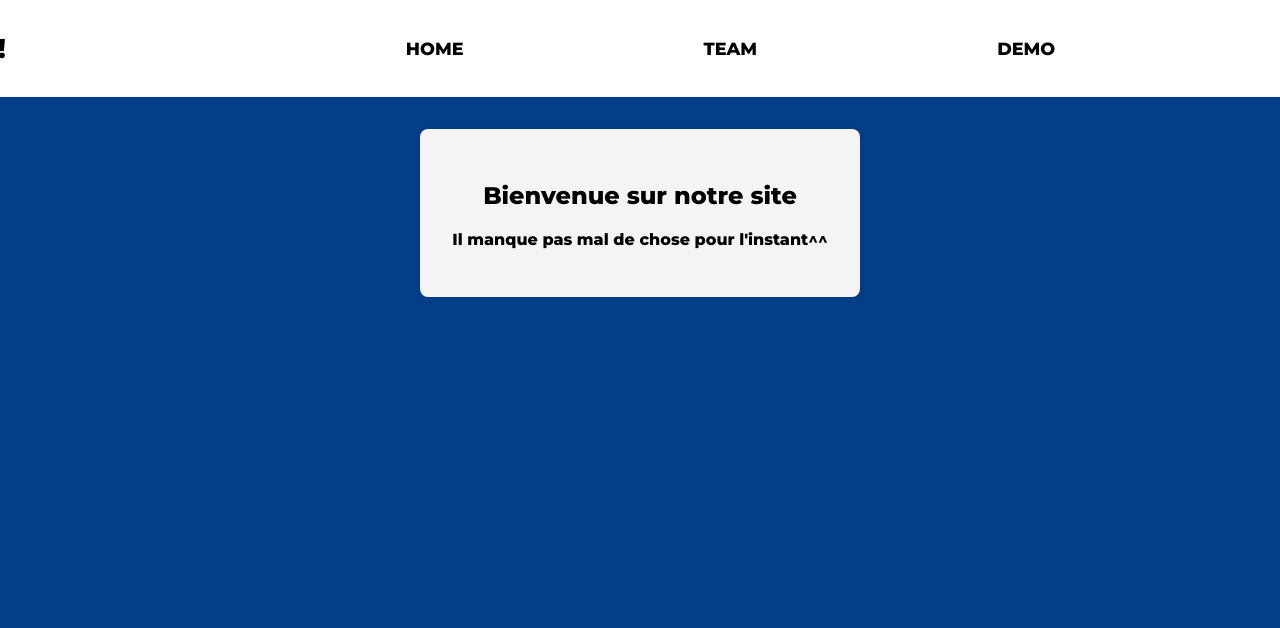
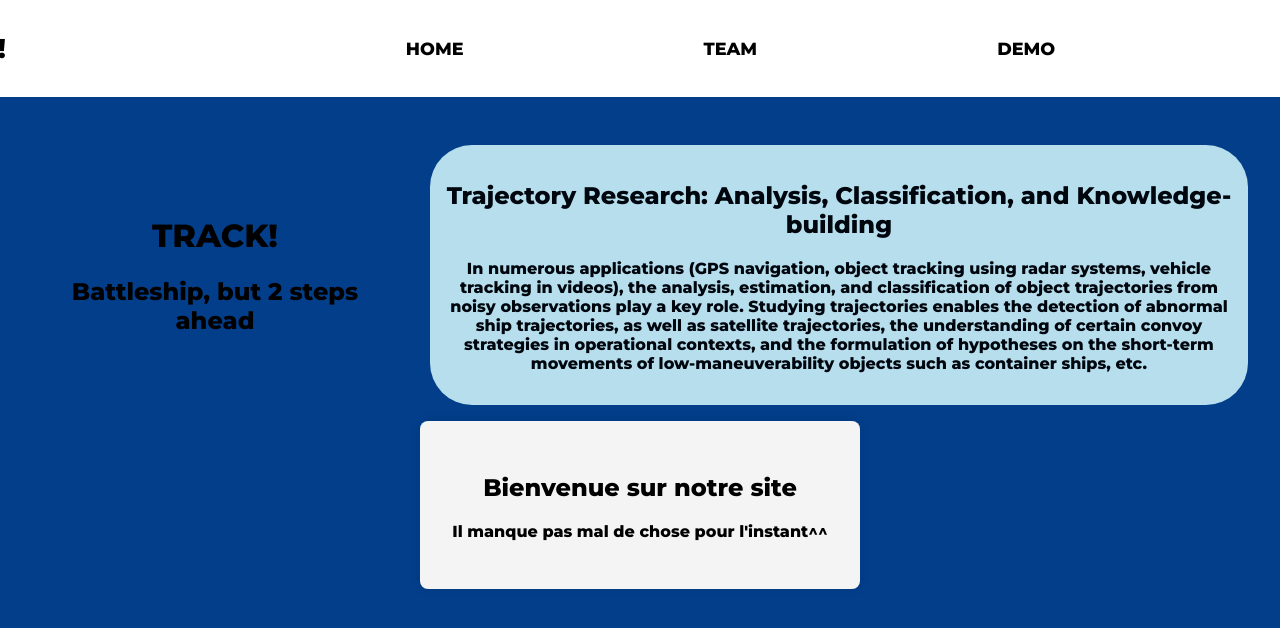
Before and after one commit to Feulym/ProjetS8_TRACK_2425, a website: page index.html in a window 1280 px wide. Shown: the top 628 px of the page. Drawn offline with Linux system fonts and the light colour scheme.

Commit message:
Debut de logo + 1ere bulle

```diff
--- a/index.css
+++ b/index.css
@@ -42,10 +42,31 @@ nav ul li a {
 nav ul li a:hover {
     text-decoration: underline;
 }
+
+
 main {
     padding: 2rem;
     text-align: center;
 }
+
+.logos {
+    display: flex;
+    justify-content: center;
+    align-items: center;
+    gap: 2rem;
+    padding-top: 1rem;
+    padding-bottom: 1rem;
+}
+
+.bulle {
+    width: 800px;
+    opacity: 90%;
+    border-radius: 42px;
+    padding: 1rem;
+    background-color: #CAF0F8;
+}
+
+
 section {
     background-color: #f4f4f4;
     padding: 2rem;
--- a/index.html
+++ b/index.html
@@ -19,10 +19,21 @@
         </nav>
     </header>
     <main>
+        <div class="logos">
+            <div class="title">
+                <h1>TRACK!</h1>
+                <h2>Battleship, but 2 steps ahead</h2>
+            </div>
+            <div class="bulle">
+                <h2>Trajectory Research: Analysis, Classification, and Knowledge-building</h2>
+                <p>     In numerous applications (GPS navigation, object tracking using radar systems, vehicle tracking in videos), the analysis, estimation, and classification of object trajectories from noisy observations play a key role. Studying trajectories enables the detection of abnormal ship trajectories, as well as satellite trajectories, the understanding of certain convoy strategies in operational contexts, and the formulation of hypotheses on the short-term movements of low-maneuverability objects such as container ships, etc.</p>
+            </div>
+        </div>
         <section>
             <h1>Bienvenue sur notre site</h1>
             <p>Il manque pas mal de chose pour l'instant^^</p>
         </section>
+
     </main>
 </body>
 </html>
```
